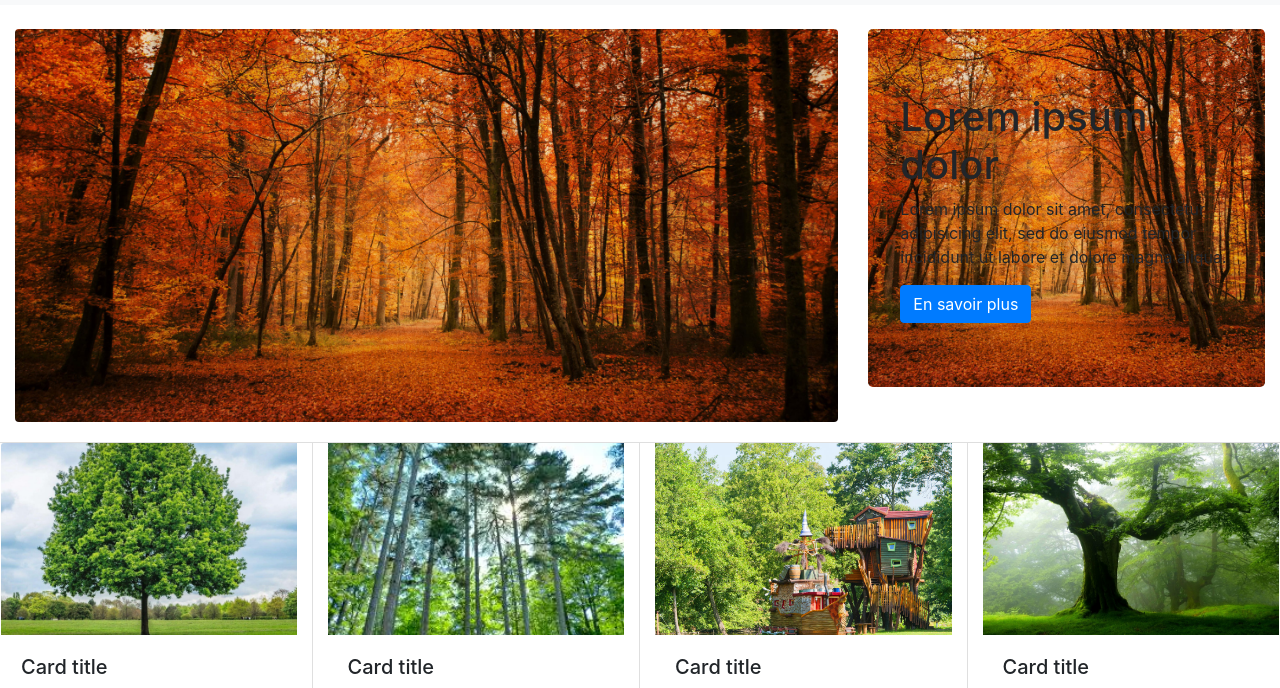
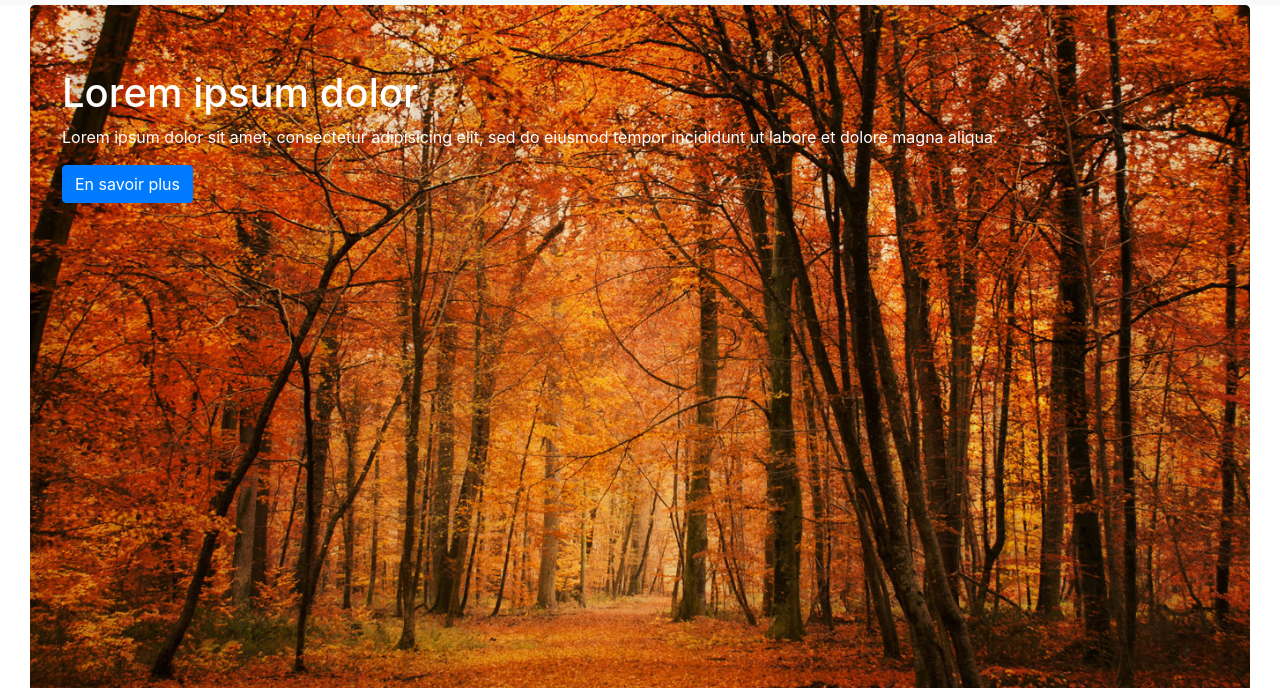
Before and after one commit to salimatou/salimatou.github.io, a plain HTML site: page index.html in a window 1280 px wide. Shown: the part 71-759 px from the top of the page. Drawn offline with nearby package versions, Linux system fonts and the light colour scheme.

Commit message:
added a jumbotron

```diff
--- /dev/null
+++ b/css/moncss.css
@@ -0,0 +1,5 @@
+.jumbotron {
+	background-image: url("../foret.jpg");
+	color: white;
+	height: 100vh;
+}
--- a/index.html
+++ b/index.html
@@ -7,6 +7,8 @@
 
 	<!-- Bootstrap CSS -->
 	<link rel="stylesheet" href="https://stackpath.bootstrapcdn.com/bootstrap/4.1.3/css/bootstrap.min.css" integrity="sha384-MCw98/SFnGE8fJT3GXwEOngsV7Zt27NXFoaoApmYm81iuXoPkFOJwJ8ERdknLPMO" crossorigin="anonymous">
+	<link rel="stylesheet" type="text/css" href="css/moncss.css">
+
 
 	<title>Hello, world!</title>
 	<style type="text/css">
@@ -63,13 +65,7 @@
 	</header>
 	<!-- fin navbar -->
 	<main class="container-fluid mb-4">
-
-<div class="row my-4">
-	<div class="col-12 col-lg-8">
-		<img src="foret.jpg" alt="foret automne" class="img-fluid rounded">
-
-</div>
-<div class="col-12 col-lg-4">
+<div class="col-12 col-lg-12">
 	<div class="jumbotron">
 		<h1>Lorem ipsum dolor</h1>
 		 <p>Lorem ipsum dolor sit amet, consectetur adipisicing elit, sed do eiusmod
@@ -78,6 +74,12 @@
 		</div>
 
 </div>
+<div class="row my-4">
+	<div class="col-12 col-lg-12">
+		<img src="foret.jpg" alt="foret automne" class="img-fluid rounded">
+
+</div>
+
 
 
 		<section class="row">
```
